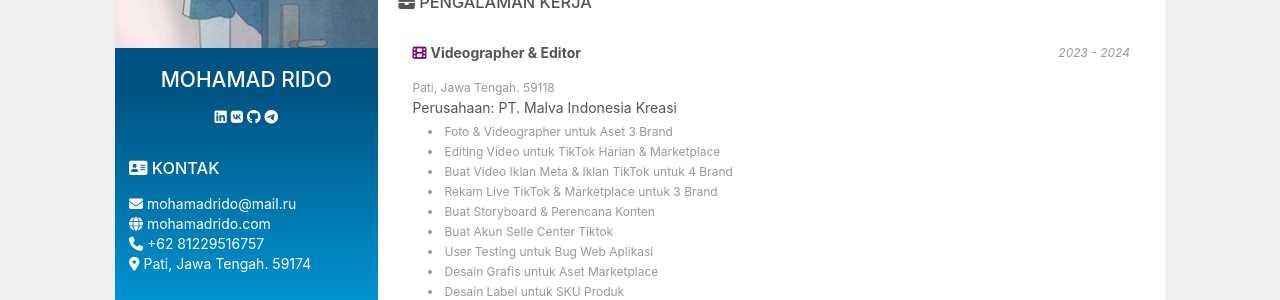
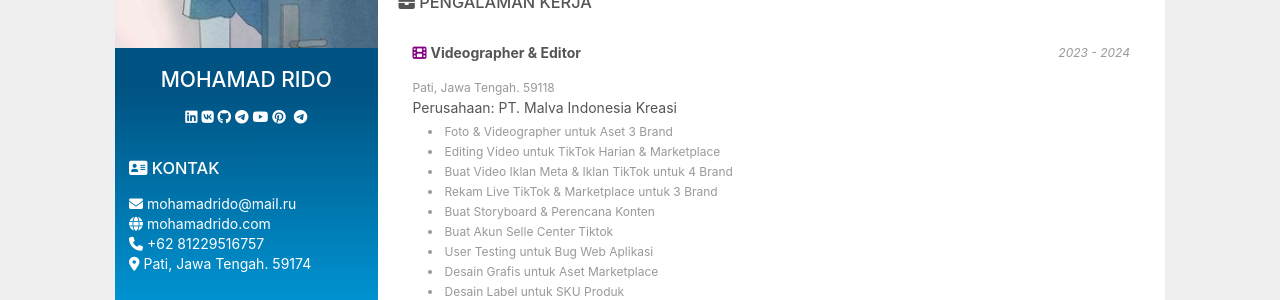
Before and after one commit to j5sacolasembalagens-pixel/xkhujztrbowverbtqv9mmmgnutuqjjakzdfafbwww, a Jekyll site: the page built from id.html, in a window 1280 px wide. Shown: the part 230-530 px from the top of the page. Built offline with Jekyll 4.4.1, drawn with Linux system fonts in a browser that asks for light colours; nearby versions of some CDN libraries.

Commit message:
Update id.html

```diff
--- a/id.html
+++ b/id.html
@@ -13,6 +13,10 @@ layout: default
     <a href="https://vk.com/mohamadrido"><i class="fab fa-vk"></i></a>
     <a href="https://github.com/mohamadrido"><i class="fab fa-github"></i></a>
     <a href="https://t.me/mohamadrido"><i class="fab fa-telegram"></i></a>
+    <a href="https://youtube.com/@mohamad_rido"><i class="fab fa-youtube"></i></a>
+    <a href="https://pinterest.com/mohamad_rido"><i class="fab fa-pinterest"></i></a>
+    <a href="https://x.com/mohamad_rido"><i class="fab fa-x-twitter"></i></a>
+    <a href="https://tiktok.com/@mohamad_rido"><i class="fab fa-telegram"></i></a>
     </div>
   </div>
 
```
